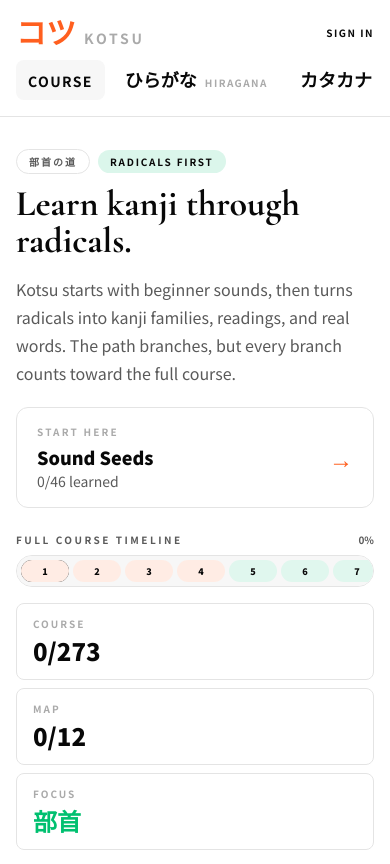
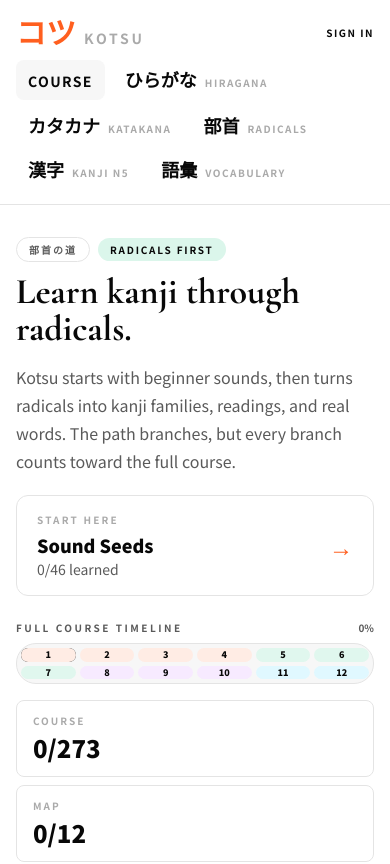
Before and after one commit to mager/kotsu, a SvelteKit app: page / in a window 390 px wide. Shown: the top 864 px of the page. Built offline with nearby package versions, Linux system fonts and the light colour scheme; no server answers; a web font is replaced by a local one.

Commit message:
Prevent horizontal overflow on mobile

```diff
--- a/src/app.css
+++ b/src/app.css
@@ -126,6 +126,8 @@ html {
 	font-family: var(--font-jp);
 	background-color: var(--color-paper);
 	color: var(--color-ink);
+	max-width: 100%;
+	overflow-x: clip;
 	-webkit-font-smoothing: antialiased;
 	-moz-osx-font-smoothing: grayscale;
 }
@@ -134,7 +136,8 @@ body {
 	margin: 0;
 	min-height: 100vh;
 	min-height: 100dvh;
-	overflow-x: hidden;
+	max-width: 100%;
+	overflow-x: clip;
 }
 
 /* ─── Scrollbar ─── */
--- a/src/lib/components/WordCollection.svelte
+++ b/src/lib/components/WordCollection.svelte
@@ -42,12 +42,12 @@
 			</div>
 		</div>
 
-		<div class="grid grid-cols-2 gap-2 sm:grid-cols-3 md:grid-cols-3 lg:grid-cols-4">
+		<div class="grid max-w-full grid-cols-2 gap-2 sm:grid-cols-3 md:grid-cols-3 lg:grid-cols-4">
 			{#each words as item, i (item.id)}
 				<!-- svelte-ignore a11y_click_events_have_key_events -->
 				<div
 					onclick={() => openWord(item)}
-					class="drift-card animate-spring-in group relative overflow-hidden rounded-xl px-4 py-5 text-left transition-all duration-200 hover:border-[var(--color-ai)] press-scale cursor-pointer {removing === item.id ? 'opacity-20 scale-95' : ''}"
+					class="drift-card animate-spring-in group relative min-w-0 overflow-hidden rounded-xl px-4 py-5 text-left transition-all duration-200 hover:border-[var(--color-ai)] press-scale cursor-pointer {removing === item.id ? 'opacity-20 scale-95' : ''}"
 					style="animation-delay: {i * 40}ms;"
 					role="button"
 					tabindex="0"
@@ -63,14 +63,14 @@
 					>✕</button>
 
 					<div
-						class="text-center font-black leading-none"
+						class="min-w-0 text-center font-black leading-none"
 						style="font-family: var(--font-jp-brush); font-size: {item.character.length <= 2 ? 'clamp(2.4rem, 5vw, 3.2rem)' : item.character.length <= 4 ? 'clamp(1.6rem, 3.5vw, 2.4rem)' : 'clamp(1.3rem, 3vw, 1.8rem)'};"
 					>
 						{item.character}
 					</div>
 
 					{#if item.romaji}
-						<div class="mt-2 text-center text-sm text-[var(--color-ink-light)]" style="font-family: var(--font-jp-brush);">
+						<div class="mt-2 truncate text-center text-sm text-[var(--color-ink-light)]" style="font-family: var(--font-jp-brush);">
 							{item.romaji}
 						</div>
 					{/if}
--- a/src/lib/components/WordSearch.svelte
+++ b/src/lib/components/WordSearch.svelte
@@ -74,13 +74,13 @@
 	<!-- Search input -->
 	<div class="search-glow relative rounded-2xl border border-[var(--color-divider)] px-5 py-4 transition-all duration-300" style="background: var(--card-bg);">
 		<div class="flex items-center gap-3">
-			<span class="text-2xl text-[var(--color-ink-ghost)]" style="font-family: var(--font-jp-brush);">探</span>
+			<span class="shrink-0 text-2xl text-[var(--color-ink-ghost)]" style="font-family: var(--font-jp-brush);">探</span>
 			<input
 				bind:this={searchInput}
 				type="text"
 				bind:value={query}
 				placeholder="Type English or Japanese to search..."
-				class="flex-1 bg-transparent text-lg font-medium text-[var(--color-ink)] outline-none placeholder:text-[var(--color-ink-ghost)]"
+				class="min-w-0 flex-1 bg-transparent text-lg font-medium text-[var(--color-ink)] outline-none placeholder:text-[var(--color-ink-ghost)]"
 				autocomplete="off"
 				spellcheck="false"
 			/>
--- a/src/routes/+page.svelte
+++ b/src/routes/+page.svelte
@@ -126,7 +126,7 @@
 </script>
 
 <!-- Mobile: 1 column, Desktop: sidebar + content -->
-<div class="grid min-h-dvh grid-cols-1 md:grid-cols-[260px_1fr]">
+<div class="grid min-h-dvh max-w-full grid-cols-1 overflow-x-clip md:grid-cols-[260px_1fr]">
 
 	<!-- Sidebar / Nav -->
 	<nav class="flex flex-col border-b border-[var(--color-divider)] bg-[var(--color-paper)] px-4 py-4 md:sticky md:top-0 md:h-screen md:overflow-y-auto md:border-b-0 md:border-r md:px-5 md:py-6">
@@ -159,7 +159,7 @@
 		</div>
 
 		<!-- Mobile: horizontal scroll nav -->
-		<div class="mt-3 flex gap-2 overflow-x-auto no-scrollbar md:mt-0 md:flex-col md:gap-1">
+		<div class="mt-3 flex flex-wrap gap-2 md:mt-0 md:flex-col md:gap-1">
 			<!-- Home -->
 			<button
 				class="shrink-0 cursor-pointer rounded-lg px-3 py-2 text-left transition-all duration-200 press-scale
@@ -275,7 +275,7 @@
 	</nav>
 
 	<!-- Main content -->
-	<div class="px-4 pt-8 pb-[calc(env(safe-area-inset-bottom)+2rem)] md:px-8 md:py-10">
+	<div class="max-w-full overflow-x-clip px-4 pt-8 pb-[calc(env(safe-area-inset-bottom)+2rem)] md:px-8 md:py-10">
 		<div class="mx-auto {activeView === 'home' ? 'max-w-6xl' : 'max-w-3xl'}">
 			{#if activeView === 'home'}
 				<section class="animate-fade-up">
@@ -317,7 +317,7 @@
 							<span class="text-[10px] font-bold tracking-[0.25em] uppercase text-[var(--color-ink-light)]">Full course timeline</span>
 							<span class="text-[10px] font-bold text-[var(--color-ink-light)]">{courseTotal.pct}%</span>
 						</div>
-						<div class="no-scrollbar flex h-8 gap-1 overflow-x-auto rounded-full border border-[var(--color-divider)] bg-[var(--color-paper-warm)] p-1" aria-label="Kotsu course timeline">
+						<div class="flex flex-wrap gap-1 rounded-[1.25rem] border border-[var(--color-divider)] bg-[var(--color-paper-warm)] p-1" aria-label="Kotsu course timeline">
 							{#each courseUnits as unit, unitIndex}
 								{@const unitProgress = getCourseUnitProgress(unit, isLearned)}
 								<a
```
